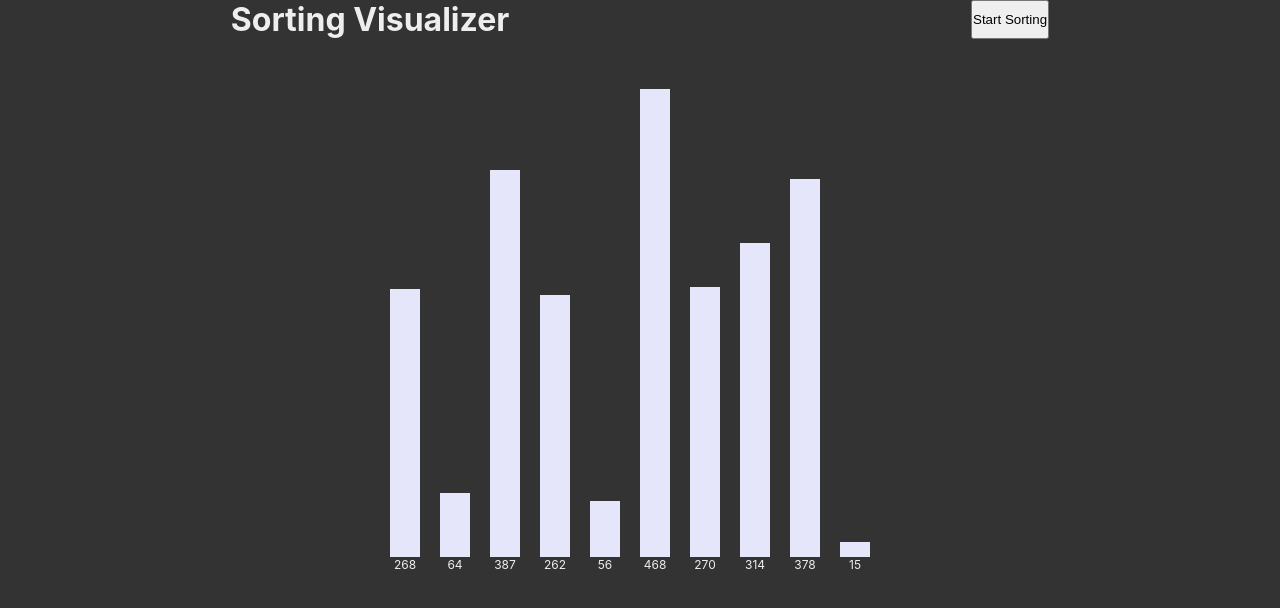
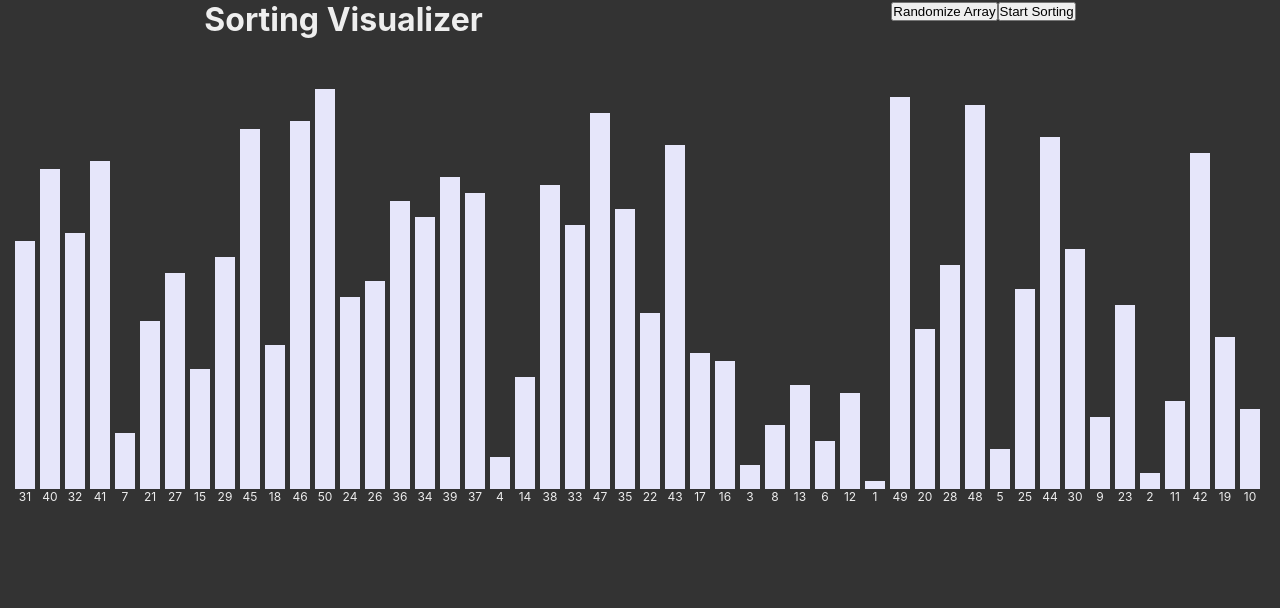
Before and after one commit to PranayBajracharya/Sorting-Visualizer, a React (Create React App) app: page / in a window 1280 px wide. Shown: the top 608 px of the page. Built offline with nearby package versions, Linux system fonts and the light colour scheme.

Commit message:
feat: added colors

```diff
--- a/src/App.tsx
+++ b/src/App.tsx
@@ -5,28 +5,38 @@ import bubbleSort from "./algorithms/bubbleSort";
 import Main from "./components/Main/Main";
 import Header from "./components/Header/Header";
 
-const array = Array.from({ length: 10 }, () =>
-    Math.floor(Math.random() * 500 + 1)
-);
-// console.log(array);
+const randomizedArray = (): number[] => {
+    const randomArray = Array.from(Array(50 + 1).keys()).slice(1);
+
+    for (let i = randomArray.length - 1; i > 0; i--) {
+        const randomIndex = Math.floor(Math.random() * (i - 1))
+
+        const temp = randomArray[i]
+        randomArray[i] = randomArray[randomIndex]
+        randomArray[randomIndex] = temp
+    }
+
+    return randomArray;
+}
 
 function App() {
-    const [sortingArray, setSortingArray] = useState<number[]>(array);
-    const [comparing, setComparing] = useState<number[]>([]);
+    const [sortingArray, setSortingArray] = useState<number[]>(randomizedArray());
+    const [comparing, setComparing] = useState<Array<number | null>>([]);
     const [swapping, setSwapping] = useState<number[]>([]);
     const [sortedIndex, setSortedIndex] = useState<number[]>([]);
 
+    const randomize = () => {
+        setSortingArray(randomizedArray());
+    };
+
     const SortHandler = () => {
-        const order = bubbleSort(array);
-        // console.log(order);
+        const order = bubbleSort(sortingArray);
 
         for (let i = 0; i < order.length; i++) {
-            const [j, k, arr, index] = order[i];
             setTimeout(() => {
-                if (j !== null && k !== null) {
-                    setComparing([j, k]);
-                    setSwapping([]);
-                }
+                const [j, k, arr, index] = order[i];
+                setComparing([j, k]);
+                setSwapping([]);
 
                 if (arr && j && k) {
                     setSortingArray(arr);
@@ -36,13 +46,13 @@ function App() {
                 if (index !== null) {
                     setSortedIndex((prevState) => [...prevState, index]);
                 }
-            }, i * 1500);
+            }, i * 100);
         }
     };
 
     return (
         <div className="App">
-            <Header setStart={SortHandler} />
+            <Header setStart={SortHandler} randomize={randomize}/>
             <Main
                 sortingArray={sortingArray}
                 comparing={comparing}
--- a/src/components/Bar/Bar.module.css
+++ b/src/components/Bar/Bar.module.css
@@ -2,11 +2,11 @@
     display: flex;
     flex-direction: column;
     align-items: center;
-    margin-right: 20px;
+    margin-right: 5px;
 }
 
 .bar {
     /* background-color: lavender; */
-    min-width: 30px;
+    min-width: 20px;
     position: relative;
 }
--- a/src/components/Bar/Bar.tsx
+++ b/src/components/Bar/Bar.tsx
@@ -6,7 +6,7 @@ const Bar: React.FC<{ arrayItem: number; color: string }> = (props) => {
             <div
                 className={classes.bar}
                 style={{
-                    height: `${props.arrayItem / 8}vh`,
+                    height: `${props.arrayItem}vh`,
                     backgroundColor: props.color,
                 }}
             ></div>
--- a/src/components/Header/Header.tsx
+++ b/src/components/Header/Header.tsx
@@ -1,11 +1,15 @@
 import React from "react";
 import classes from "./Header.module.css";
 
-const Header: React.FC<{ setStart: () => void; }> = (props) => {
+const Header: React.FC<{ setStart: () => void; randomize: () => void; }> = (props) => {
 
+    const {setStart, randomize} = props;
     return <header className={classes.header}>
         <h1>Sorting Visualizer</h1>
-        <button onClick={props.setStart}>Start Sorting</button>
+        <div>
+            <button onClick={randomize}>Randomize Array</button>
+            <button onClick={props.setStart}>Start Sorting</button>
+        </div>
     </header>;
 };
 
--- a/src/components/Main/Main.tsx
+++ b/src/components/Main/Main.tsx
@@ -5,7 +5,7 @@ import classes from "./Main.module.css";
 
 const Main: React.FC<{
     sortingArray: number[];
-    comparing: number[];
+    comparing: Array<number | null>;
     swapping: number[];
     sorted: number[];
 }> = (props) => {
```
